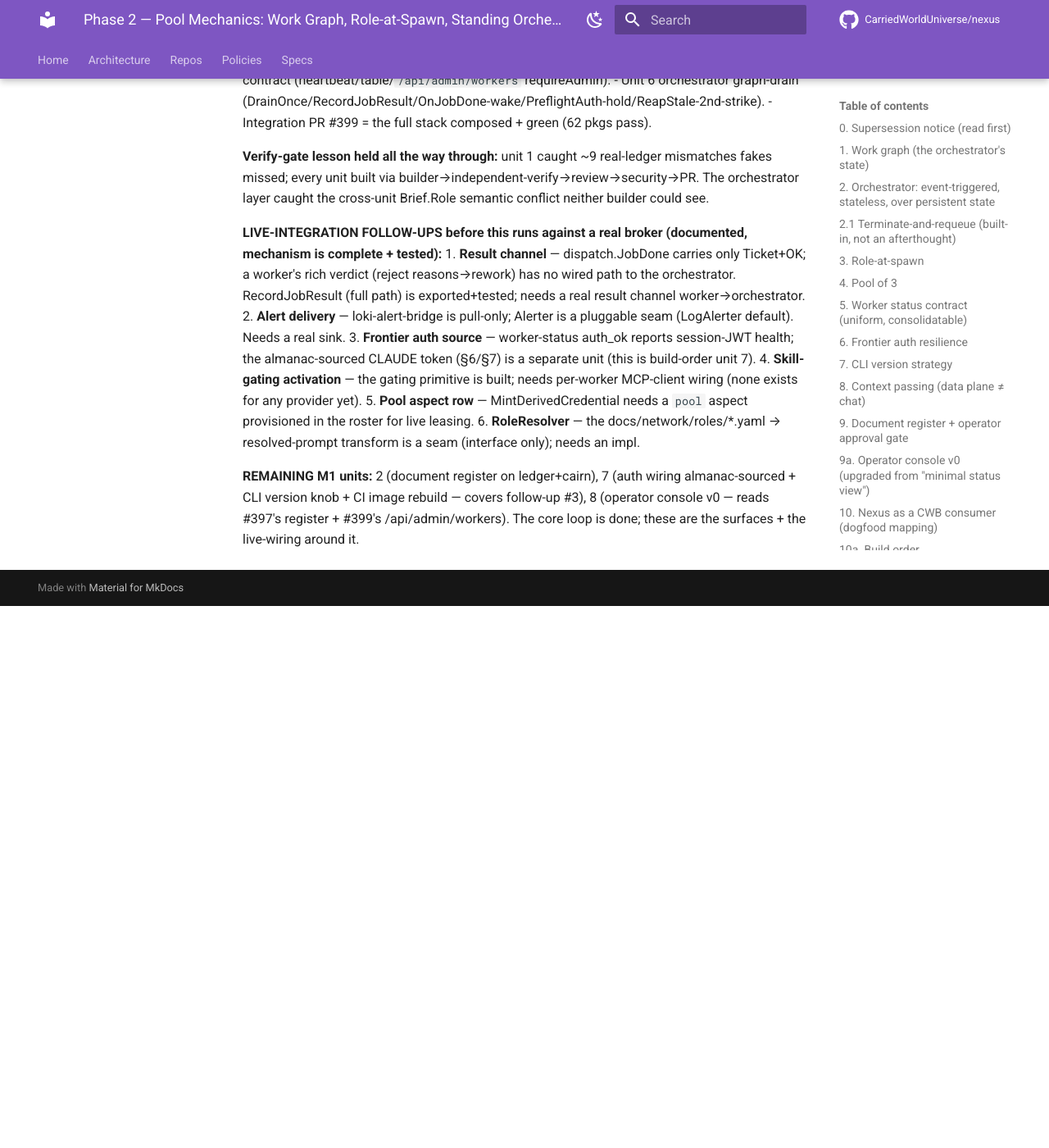
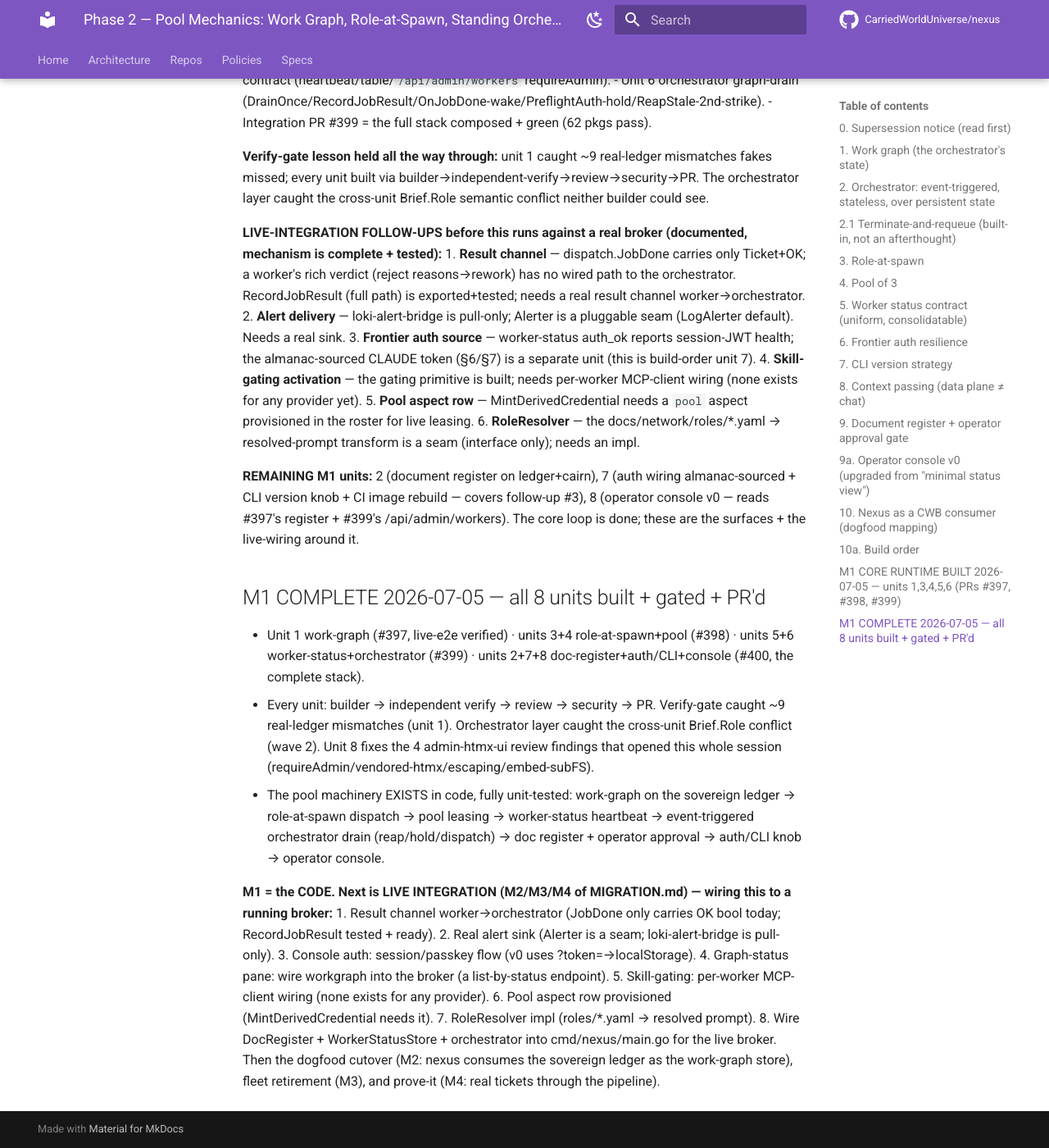
Before and after one commit to CarriedWorldUniverse/nexus, an MkDocs documentation site: the page built from docs/network/PHASE2-DESIGN.md, in a window 1280 px wide and 1400 px high, scrolled down 6804 px. Shown: the whole window at 82% size. Built offline with MkDocs 1.6.1 and Material for MkDocs 9.7.7, drawn with Linux system fonts in a browser that asks for light colours; comment, search, counter and statistics services are not loaded; before the commit the page ends 7543 px from its top, so only the background shows below that.

Commit message:
M1 COMPLETE - all 8 units built/gated/PR'd (#397-400). Pool machinery exists in code + unit-tested. Recorded the 8 live-integration items that bridge M1-code to a running broker, then M2/M3/M4 cutover.
Co-Authored-By: Claude Fable 5 <noreply@anthropic.com>

Change-Id: zolzskwtqolvpnuxrxsynuvtpxuxrnnspozlmvootwzulyqwmnxoklrwkuwmvrkkl

```diff
--- a/docs/network/PHASE2-DESIGN.md
+++ b/docs/network/PHASE2-DESIGN.md
@@ -174,3 +174,19 @@ The event-triggered orchestrator loop physically exists in code, fully unit-test
 6. **RoleResolver** — the docs/network/roles/*.yaml → resolved-prompt transform is a seam (interface only); needs an impl.
 
 **REMAINING M1 units:** 2 (document register on ledger+cairn), 7 (auth wiring almanac-sourced + CLI version knob + CI image rebuild — covers follow-up #3), 8 (operator console v0 — reads #397's register + #399's /api/admin/workers). The core loop is done; these are the surfaces + the live-wiring around it.
+
+## M1 COMPLETE 2026-07-05 — all 8 units built + gated + PR'd
+- Unit 1 work-graph (#397, live-e2e verified) · units 3+4 role-at-spawn+pool (#398) · units 5+6 worker-status+orchestrator (#399) · units 2+7+8 doc-register+auth/CLI+console (#400, the complete stack).
+- Every unit: builder → independent verify → review → security → PR. Verify-gate caught ~9 real-ledger mismatches (unit 1). Orchestrator layer caught the cross-unit Brief.Role conflict (wave 2). Unit 8 fixes the 4 admin-htmx-ui review findings that opened this whole session (requireAdmin/vendored-htmx/escaping/embed-subFS).
+- The pool machinery EXISTS in code, fully unit-tested: work-graph on the sovereign ledger → role-at-spawn dispatch → pool leasing → worker-status heartbeat → event-triggered orchestrator drain (reap/hold/dispatch) → doc register + operator approval → auth/CLI knob → operator console.
+
+**M1 = the CODE. Next is LIVE INTEGRATION (M2/M3/M4 of MIGRATION.md) — wiring this to a running broker:**
+1. Result channel worker→orchestrator (JobDone only carries OK bool today; RecordJobResult tested + ready).
+2. Real alert sink (Alerter is a seam; loki-alert-bridge is pull-only).
+3. Console auth: session/passkey flow (v0 uses ?token=→localStorage).
+4. Graph-status pane: wire workgraph into the broker (a list-by-status endpoint).
+5. Skill-gating: per-worker MCP-client wiring (none exists for any provider).
+6. Pool aspect row provisioned (MintDerivedCredential needs it).
+7. RoleResolver impl (roles/*.yaml → resolved prompt).
+8. Wire DocRegister + WorkerStatusStore + orchestrator into cmd/nexus/main.go for the live broker.
+Then the dogfood cutover (M2: nexus consumes the sovereign ledger as the work-graph store), fleet retirement (M3), and prove-it (M4: real tickets through the pipeline).
```
